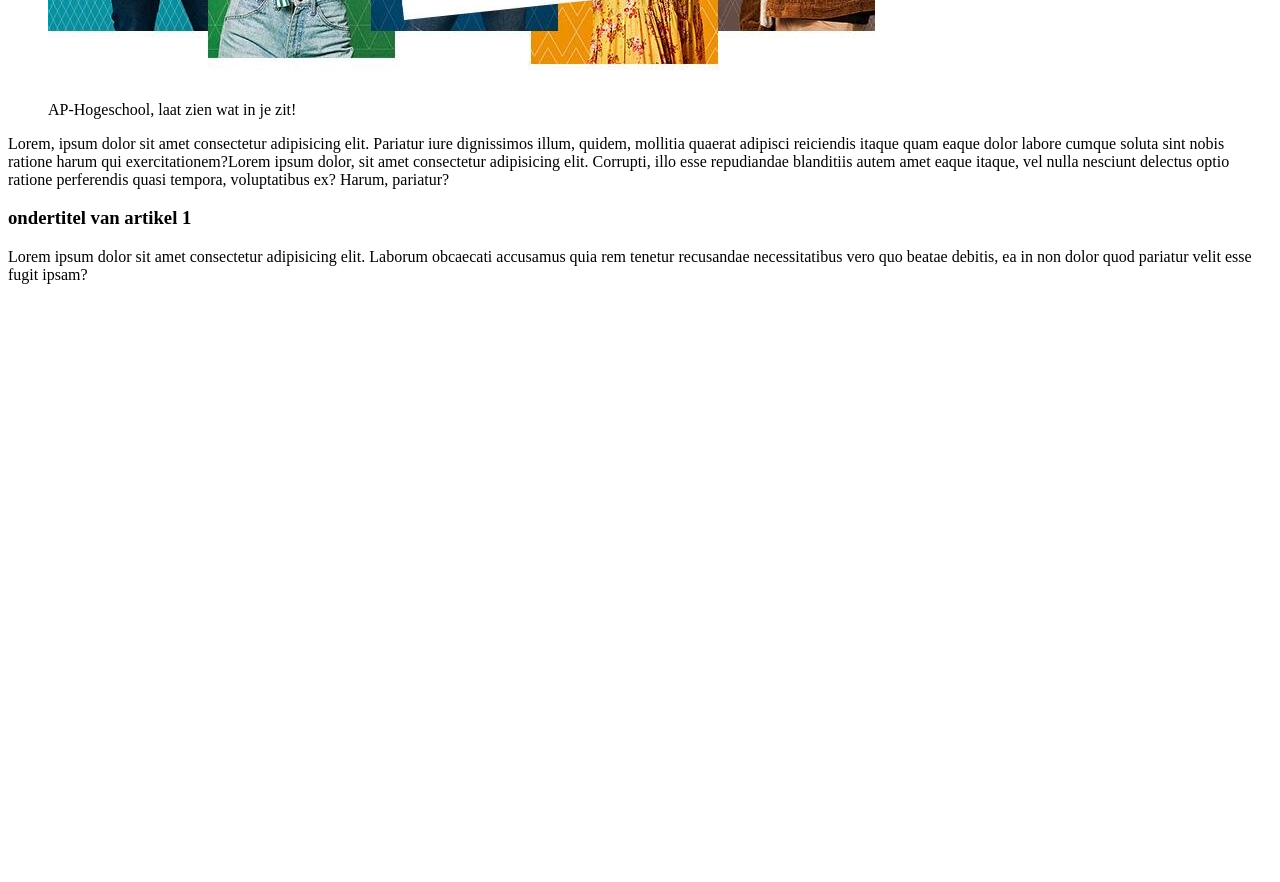
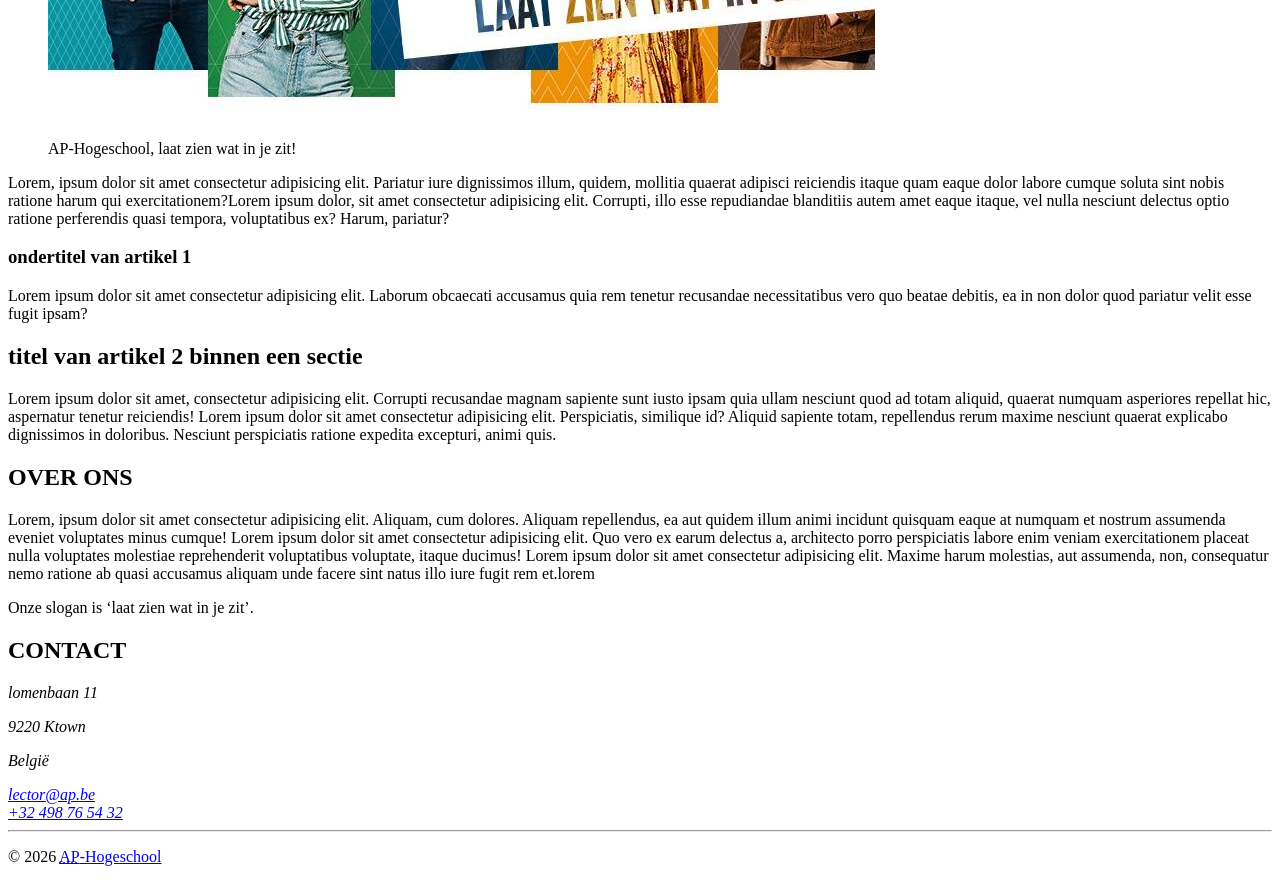
Before and after one commit to BigD2920/webtechnologie-labo-02-2026, a plain HTML site: page semantic/index.html in a window 1280 px wide. Shown: the part 590-1472 px from the top of the page. Before the commit the page ends 890 px from the top, so only its background shows below. Drawn offline with Linux system fonts and the light colour scheme.

Commit message:
Last Assignment Completed

```diff
--- a/semantic/index.html
+++ b/semantic/index.html
@@ -1,5 +1,5 @@
 <!DOCTYPE html>
-<html lang="en">
+<html lang="nl">
 <head>
     <meta charset="UTF-8">
     <meta name="viewport" content="width=device-width, initial-scale=1.0">
@@ -8,9 +8,10 @@
 <body>
     <header>
         <nav>
+            <img src="images/AP-logo.png" alt="Logo AP" width="200">
             <ul>
                 <li><a href="#home">home</a></li>
-                <li><a href="#about">over ons</a></li>
+                <li><a href="#overOns">over ons</a></li>
                 <li><a href="#contact">contact</a></li>
             </ul>
         </nav>
@@ -30,14 +31,39 @@
         <p>Lorem ipsum dolor sit amet consectetur adipisicing elit. Laborum obcaecati accusamus quia rem tenetur recusandae necessitatibus vero quo beatae debitis, ea in non dolor quod pariatur velit esse fugit ipsam?</p>
         </article>
         </section>
+        <section>
+            <article>
+        <h2>titel van artikel 2 binnen een sectie</h2>
+        <p>Lorem ipsum dolor sit amet, consectetur adipisicing elit. Corrupti recusandae magnam sapiente sunt iusto ipsam quia ullam nesciunt quod ad totam aliquid, quaerat numquam asperiores repellat hic, aspernatur tenetur reiciendis! Lorem ipsum dolor sit amet consectetur adipisicing elit. Perspiciatis, similique id? Aliquid sapiente totam, repellendus rerum maxime nesciunt quaerat explicabo dignissimos in doloribus. Nesciunt perspiciatis ratione expedita excepturi, animi quis.</p>
+        </article>
+        </section>
+
+
+        <section id="overOns">
+        <h2>OVER ONS</h2>
+        <p>Lorem, ipsum dolor sit amet consectetur adipisicing elit. Aliquam, cum dolores. Aliquam repellendus, ea aut quidem illum animi incidunt quisquam eaque at numquam et nostrum assumenda eveniet voluptates minus cumque! Lorem ipsum dolor sit amet consectetur adipisicing elit. Quo vero ex earum delectus a, architecto porro perspiciatis labore enim veniam exercitationem placeat nulla voluptates molestiae reprehenderit voluptatibus voluptate, itaque ducimus! Lorem ipsum dolor sit amet consectetur adipisicing elit. Maxime harum molestias, aut assumenda, non, consequatur nemo ratione ab quasi accusamus aliquam unde facere sint natus illo iure fugit rem et.lorem</p>
+        <p>Onze slogan is <q>laat zien wat in je zit</q>.</p>
+
+
+        </section>
     </main>
     <aside>
+        <h2 id="contact">CONTACT</h2>
         <address>
+
+            <p>lomenbaan 11</p>
+            <p>9220 Ktown</p>
+            <p>België</p>
+            <a href="mailto:lector@ap.be">lector@ap.be</a><br>
+            <a href="tel:+32498765432">+32 498 76 54 32</a>
 
         </address>
     </aside>
+    <hr>
     <footer>
-
+<p>
+    &copy; 2026 <a href="https://www.ap.be/" target="_blank"><abbr title="Antwerpen Plantijn">AP</abbr>-Hogeschool</a>
+</p>
     </footer>
 
 
```
Also changed, not shown: 1 other file.
